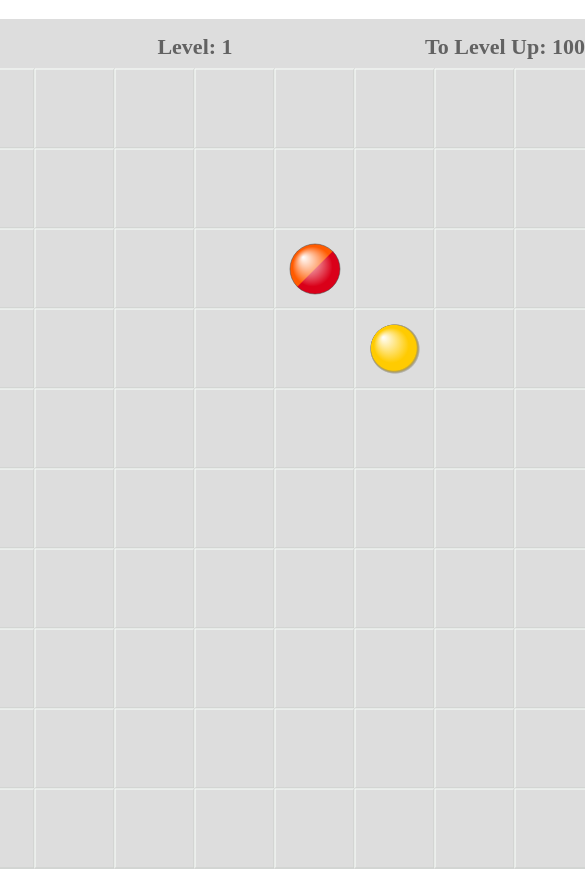
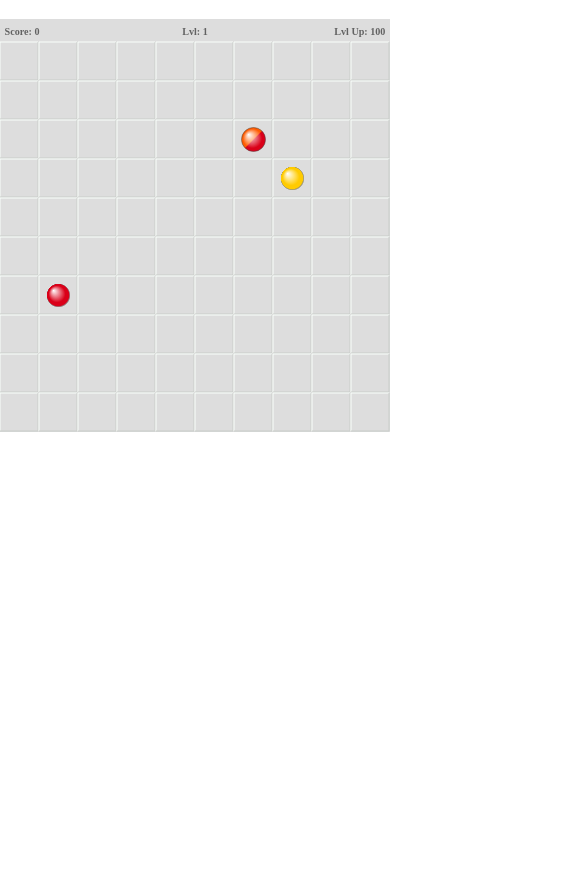
Before and after one commit to skyteeee/LinesGame, a plain HTML site: page index.html in a window 390 px wide. Shown: the part 61-938 px from the top of the page, 585 px wide, since content can reach past the window. After the commit the page ends 844 px from the top, so only its background shows below. Drawn offline with nearby package versions, Linux system fonts and the light colour scheme; a web font is replaced by a local one.

Commit message:
Changed HTML and CSS to work on mobile devices

```diff
--- a/css/lines.css
+++ b/css/lines.css
@@ -1,8 +1,10 @@
 #field {
-  width: 800px;
-  height: 850px;
+  width: 100%;
+  height: 100%;
   background-color: #dddddd;
-  margin: auto;
+  position: absolute;
+  top: 0;
+  left: 0;
 }
 
 @font-face {
@@ -10,11 +12,32 @@
   src: url('../fonts/mainfont.ttf')  format('truetype');
 }
 
+.center {
+  width: 60%;
+  max-width: 80vh;
+}
+
 .forGame {
   display: flex;
+  height: 100%;
   justify-content: center;
+}
+
+.canvasHolder {
+  width: 100%;
+  padding-bottom: 106%;
+  position: relative;
 }
 
 body {
   font-family: 'MainFont', Fallback, sans-serif;
+  margin: 0;
+  height: 100%;
+  width: 100%;
 }
+
+@media only screen and (max-width: 800px) {
+  .center{
+    width: 100%;
+  }
+}
--- a/index.html
+++ b/index.html
@@ -25,11 +25,15 @@
 
 </head>
 
-<body onload="init()">
+<body onload="init()" onresize="onResize()">
 
   <h1 class="forGame">Lines Game!</h1>
   <div class="forGame">
-    <canvas id="field" width="800" height="850" onclick="onCanvasClick(event)"></canvas>
+    <div class="center">
+    <div class="canvasHolder">
+    <canvas id="field" onclick="onCanvasClick(event)"></canvas>
+    </div>
+  </div>
   </div>
 
 </body>
--- a/js/main.js
+++ b/js/main.js
@@ -10,6 +10,9 @@ function xy2screen (x, y, object) {
   return {pX: pX, pY: pY};
 }
 
+function onResize() {
+  game.resize();
+}
 
 function onCanvasClick (event) {
   game.onClick(event.offsetX, event.offsetY);
@@ -137,7 +140,7 @@ class Game {
     this.cellWidth = 0;
     this.cellHeight2 = 0;
     this.cellWidth2 = 0;
-    this.hudHeight = 50;
+    this.hudHeight = 0;
     this.blockedCells = [];
     this.drawOverAll = [];
     this.blockClick = false;
@@ -151,6 +154,28 @@ class Game {
       new Color(125, 0, 125)
     ];
     this.possibleBallTypes = [regular, regular, regular, doubleBall, regular, regular, regular, regular, regular, regular];
+  }
+
+  resize () {
+    console.log('resizing');
+    this.gameHeight = this.canvas.offsetHeight;
+    this.width = this.canvas.offsetWidth;
+    this.hudHeight = this.gameHeight-this.width;
+    this.height = this.gameHeight - this.hudHeight;
+    this.cellHeight = this.height / this.fieldHeight;
+    this.cellWidth = this.width / this.fieldWidth;
+    this.cellHeight2 = this.cellHeight / 2;
+    this.cellWidth2 = this.cellWidth / 2;
+    this.canvas.width = this.width;
+    this.canvas.height = this.gameHeight;
+    for (let row of this.field) {
+      for (let cell of row) {
+        if (cell.ball) {
+          cell.ball.cellWidth = this.cellWidth;
+          cell.ball.cellHeight = this.cellHeight;
+        }
+      }
+    }
   }
 
   refresh(time) {
@@ -170,7 +195,7 @@ class Game {
   }
 
   initGame() {
-    this.ballsPerTime = 5;
+    this.ballsPerTime = 3;
     this.inARowToVanish = 5;
     this.fieldHeight = 10;
     this.fieldWidth = 10;
@@ -212,13 +237,20 @@ class Game {
     this.initGame();
     this.canvas = document.getElementById('field');
     this.ctx = this.canvas.getContext('2d');
-    this.height = this.canvas.offsetHeight - this.hudHeight;
+
     this.gameHeight = this.canvas.offsetHeight;
     this.width = this.canvas.offsetWidth;
+    this.hudHeight = this.gameHeight-this.width;
+    this.height = this.gameHeight - this.hudHeight;
     this.cellHeight = this.height / this.fieldHeight;
     this.cellWidth = this.width / this.fieldWidth;
     this.cellHeight2 = this.cellHeight / 2;
     this.cellWidth2 = this.cellWidth / 2;
+    this.canvas.width = this.width;
+    this.canvas.height = this.gameHeight;
+
+
+    console.log('canvas size is ', this.gameHeight, ':', this.width);
     this.generateBalls();
   }
 
@@ -687,17 +719,18 @@ class Game {
   }
 
   drawHUD () {
-    let offsetY = 18;
-    let offsetX = 10;
-    this.ctx.font = 'bold 22px MainFont';
+    let offsetY = this.hudHeight*0.36;
+    let offsetX = this.hudHeight*0.2;
+    let textHeight = this.hudHeight*0.44;
+    this.ctx.font = `bold ${textHeight}px MainFont`;
     this.ctx.textBaseline = 'top';
     this.ctx.textAlign = 'start';
     this.ctx.fillStyle = 'rgb(98,98,98)';
     this.ctx.fillText(`Score: ${Math.floor(this.score)}`, offsetX, offsetY);
     this.ctx.textAlign = 'end';
-    this.ctx.fillText(`To Level Up: ${Math.floor(this.scoreToLevelUp-this.score)}`, this.width - offsetX, offsetY);
+    this.ctx.fillText(`Lvl Up: ${Math.floor(this.scoreToLevelUp-this.score)}`, this.width - offsetX, offsetY);
     this.ctx.textAlign = 'center';
-    this.ctx.fillText(`Level: ${this.level}`, this.width/2, offsetY);
+    this.ctx.fillText(`Lvl: ${this.level}`, this.width/2, offsetY);
   }
 
 
```
